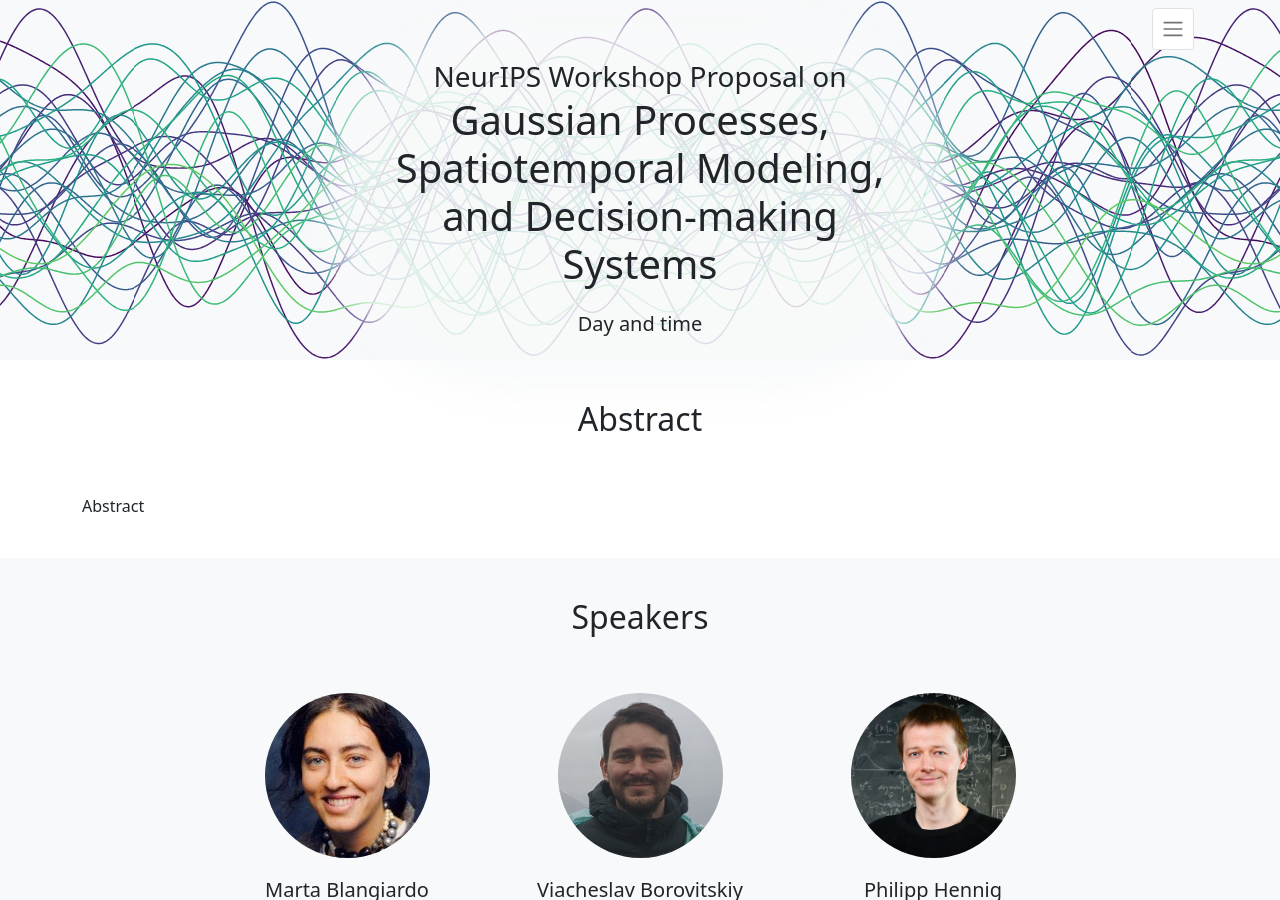
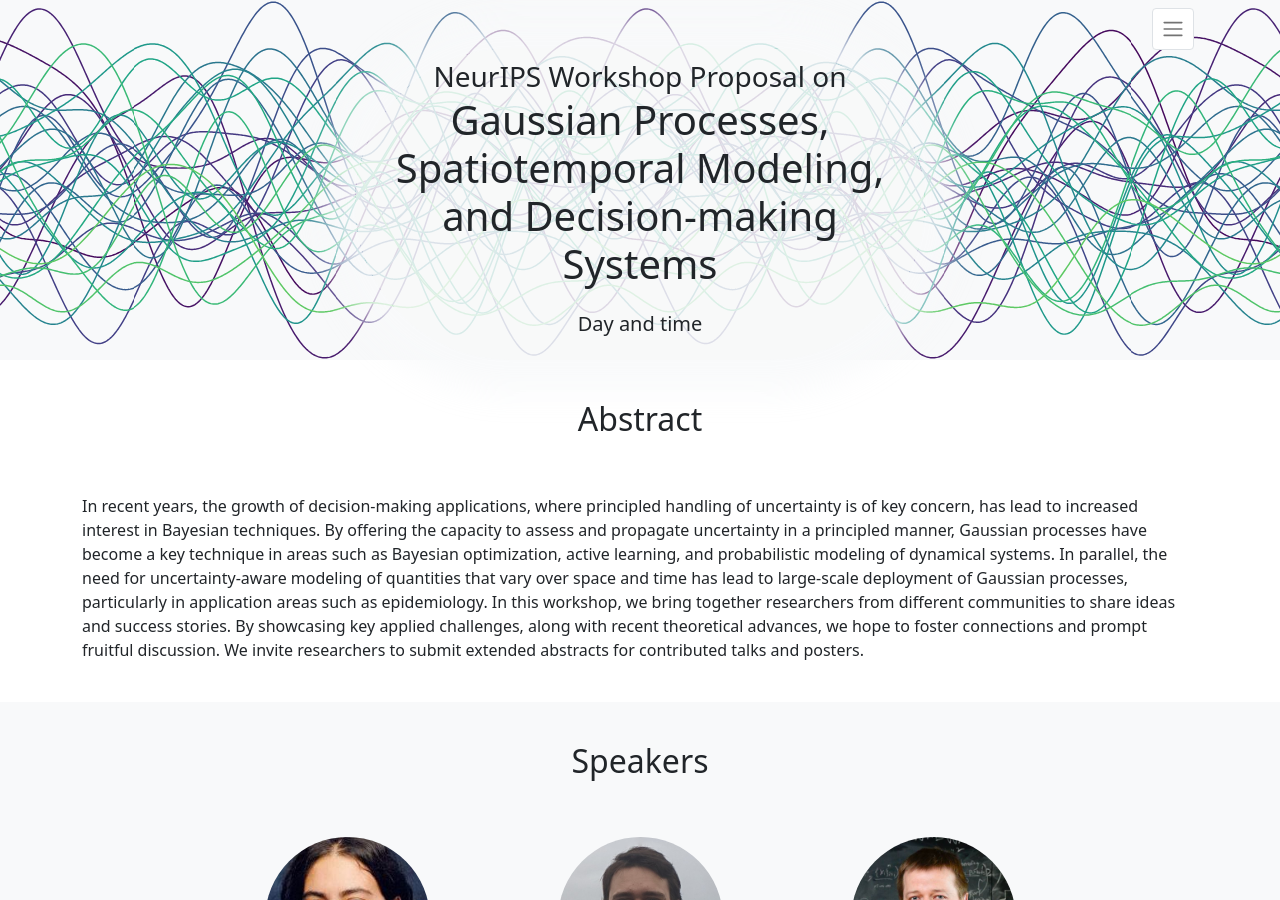
Before and after one commit to gp-seminar-series/neurips-2022, a Jekyll site: the page built from index.html, in a window 1280 px wide and 900 px high. Built offline with Jekyll 4.4.1, drawn with Linux system fonts in a browser that asks for light colours; nearby versions of some CDN libraries.

Commit message:
Add draft abstract.

```diff
--- a/abstract.html
+++ b/abstract.html
@@ -5,5 +5,10 @@
 <h1 class="h2 text-center pt-3 pb-5">Abstract</h1>
 
 <p class="text-justify">
-Abstract
+In recent years, the growth of decision-making applications, where principled handling of uncertainty is of key concern, has lead to increased interest in Bayesian techniques.
+By offering the capacity to assess and propagate uncertainty in a principled manner, Gaussian processes have become a key technique in areas such as Bayesian optimization, active learning, and probabilistic modeling of dynamical systems.
+In parallel, the need for uncertainty-aware modeling of quantities that vary over space and time has lead to large-scale deployment of Gaussian processes, particularly in application areas such as epidemiology.
+In this workshop, we bring together researchers from different communities to share ideas and success stories.
+By showcasing key applied challenges, along with recent theoretical advances, we hope to foster connections and prompt fruitful discussion.
+We invite researchers to submit extended abstracts for contributed talks and posters.
 </p>
```
